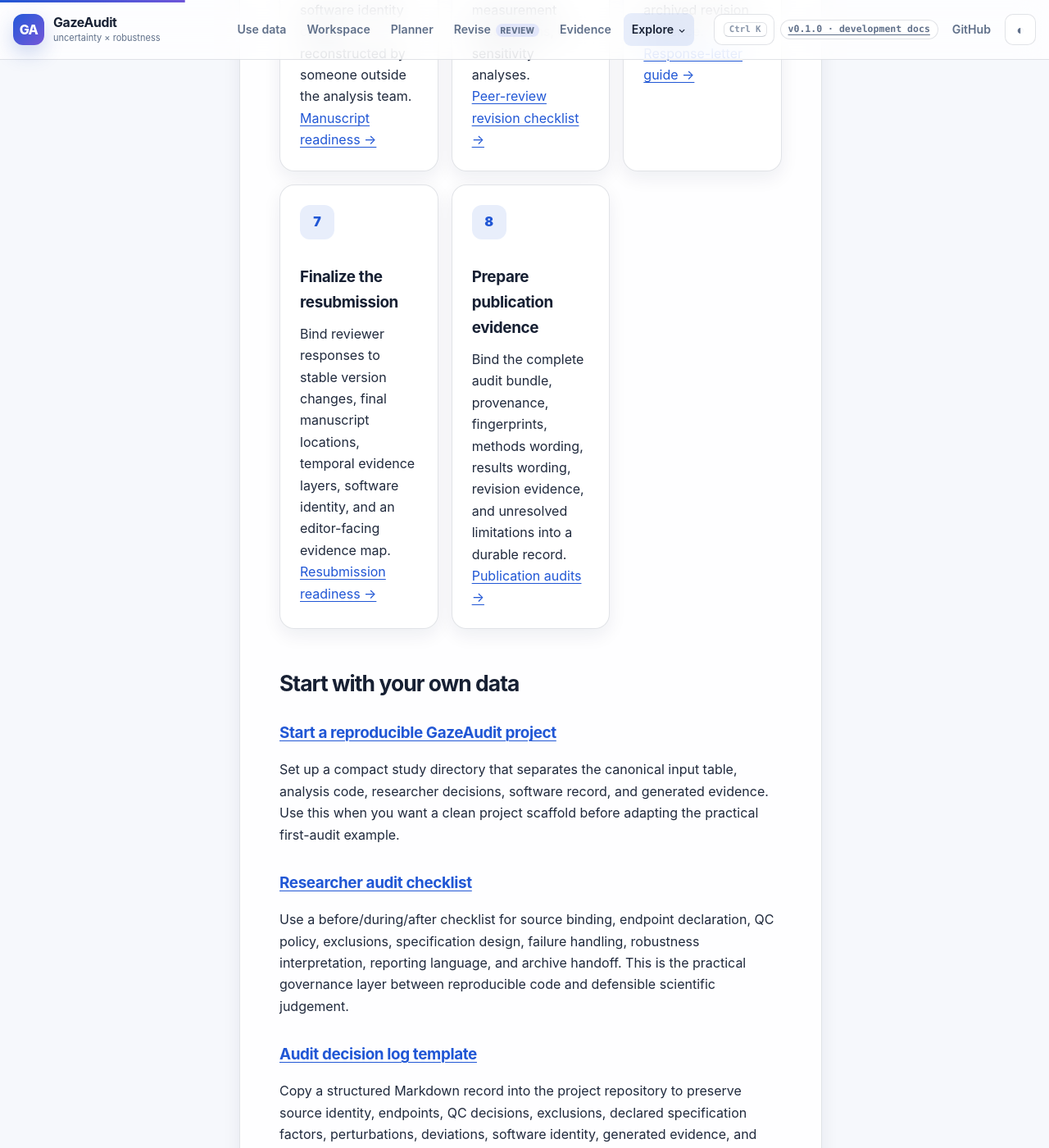
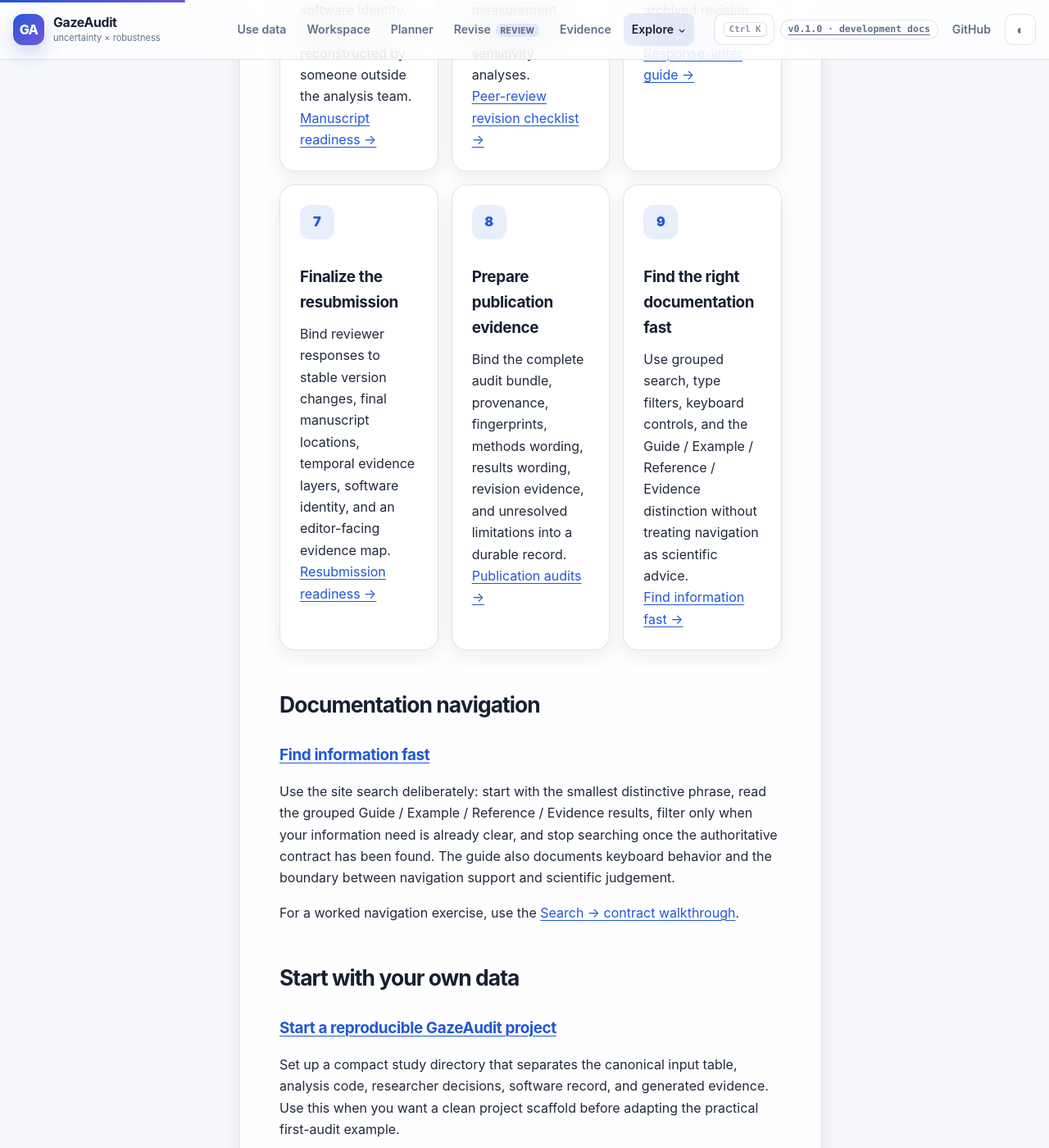
Before and after one commit to stefanosbalaskas/GazeAudit, a Jekyll site: the page built from docs/guides/index.md, in a window 1280 px wide and 1400 px high, scrolled down 1589 px. Shown: the whole window at 82% size. Built offline with Jekyll 4.4.1, drawn with Linux system fonts in a browser that asks for light colours; some of the changed text lies outside the part shown.

Commit message:
docs: surface information-finding guide

```diff
--- a/docs/guides/index.md
+++ b/docs/guides/index.md
@@ -59,7 +59,21 @@ The guides explain **how to design, govern, interpret, troubleshoot, review, rev
     <p>Bind the complete audit bundle, provenance, fingerprints, methods wording, results wording, revision evidence, and unresolved limitations into a durable record.</p>
     <p><a href="publication-audits/">Publication audits →</a></p>
   </article>
+  <article class="card">
+    <div class="card-icon" aria-hidden="true">9</div>
+    <h3>Find the right documentation fast</h3>
+    <p>Use grouped search, type filters, keyboard controls, and the Guide / Example / Reference / Evidence distinction without treating navigation as scientific advice.</p>
+    <p><a href="find-information-fast/">Find information fast →</a></p>
+  </article>
 </div>
+
+## Documentation navigation
+
+### [Find information fast](find-information-fast/)
+
+Use the site search deliberately: start with the smallest distinctive phrase, read the grouped Guide / Example / Reference / Evidence results, filter only when your information need is already clear, and stop searching once the authoritative contract has been found. The guide also documents keyboard behavior and the boundary between navigation support and scientific judgement.
+
+For a worked navigation exercise, use the [Search → contract walkthrough]({{ '/docs/examples/search-to-contract/' | relative_url }}).
 
 ## Start with your own data
 
```
